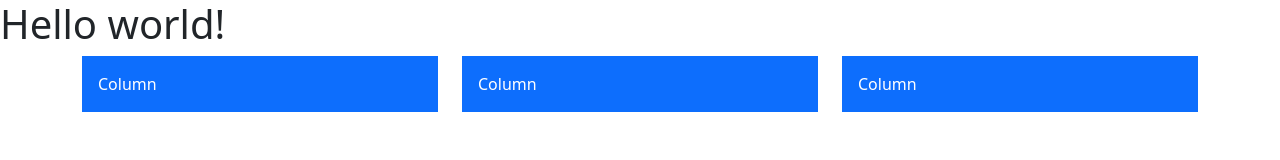
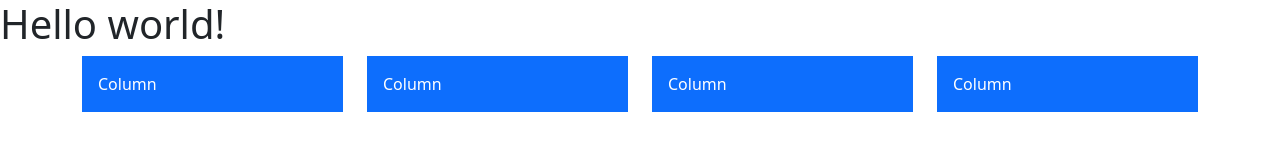
Before and after one commit to OSHIN-ELIZABETH/bootstrap, a plain HTML site: page Lesson 1/index.html in a window 1280 px wide. Drawn offline with nearby package versions, Linux system fonts and the light colour scheme.

Commit message:
adding columns

```diff
--- a/Lesson 1/index.html
+++ b/Lesson 1/index.html
@@ -27,6 +27,12 @@
         </div>
        </div>
 
+       <div class="col">
+        <div class="bg-primary text-white p-3">
+            Column
+        </div>
+       </div>
+
     </div>
   </div>
     <script src="https://cdn.jsdelivr.net/npm/@popperjs/core@2.11.6/dist/umd/popper.min.js" integrity="sha384-oBqDVmMz9ATKxIep9tiCxS/Z9fNfEXiDAYTujMAeBAsjFuCZSmKbSSUnQlmh/jp3" crossorigin="anonymous"></script>
```
